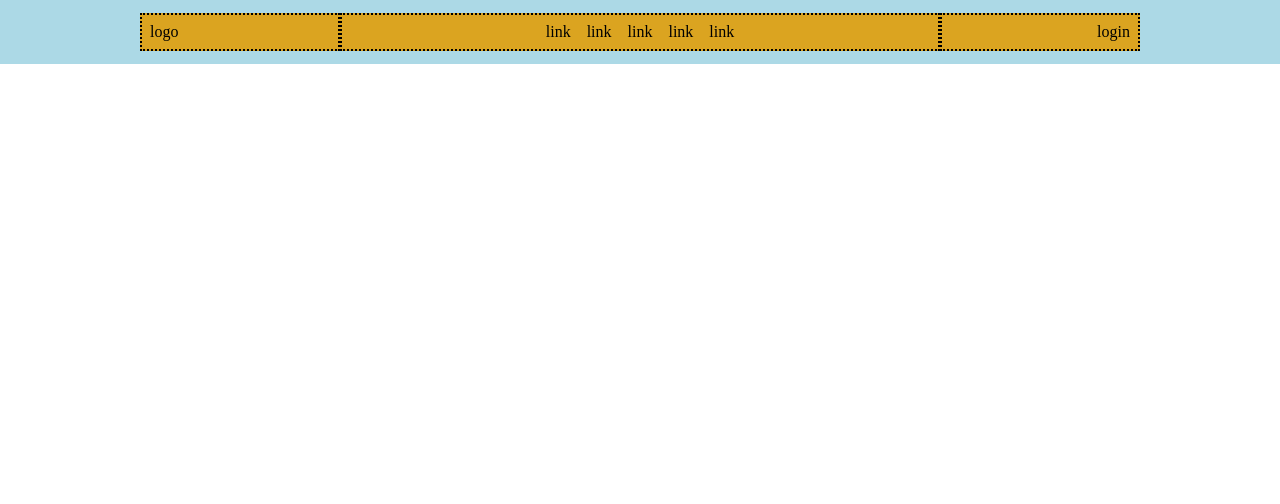
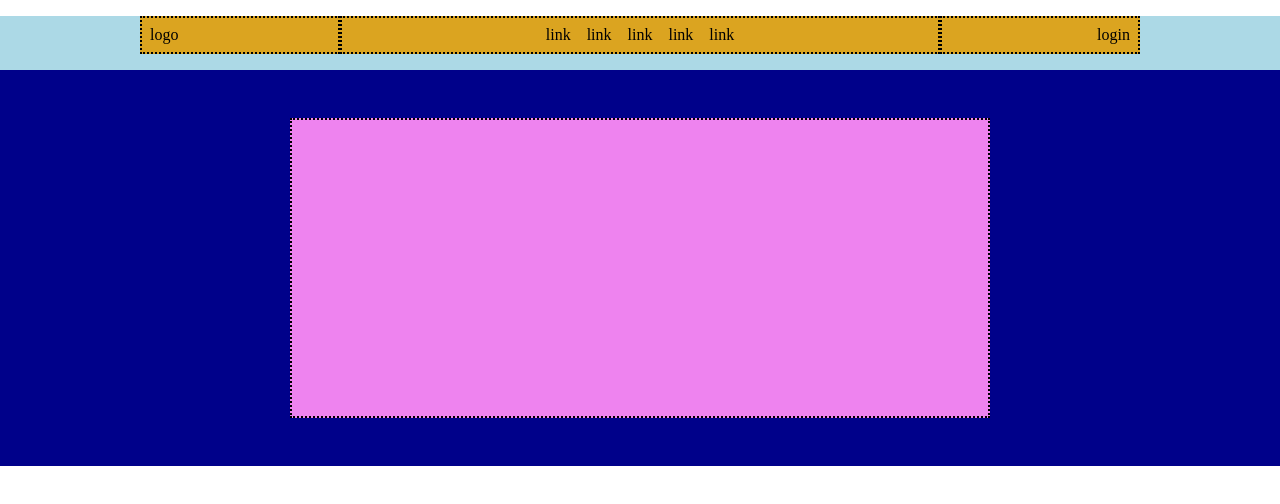
Before and after one commit to MonteDeveloper/htmlcss-struttura-discord, a plain HTML site: page index.html in a window 1280 px wide. Drawn offline with Linux system fonts and the light colour scheme.

Commit message:
style(header): blocco inferiore header

```diff
--- a/css/style.css
+++ b/css/style.css
@@ -9,8 +9,19 @@ span{
     padding: .5em;
 }
 
-header > div{
-    padding: .8em;
+.centeredBox{
+    margin: 0 auto;
+    max-width: 1000px;
+}
+
+.mainRowMargin{
+    margin-top: 3em;
+    margin-bottom: 3em;
+}
+
+.smallRowMargin{
+    margin-top: 1em;
+    margin-bottom: 1em;
 }
 
 .flexContainer{
@@ -26,17 +37,24 @@ header > div{
     justify-content: flex-end;
 }
 
-.centeredBox{
-    margin: 0 auto;
-    max-width: 1000px;
-}
-
 .minW_1-5{
     min-width: calc(100% / 5);
 }
 
 .minW_3-5{
     min-width: calc(100% / 5 * 3);
+}
+
+.w_7-10{
+    width: 70%;
+}
+
+.minH_firstBox{
+    min-height: 300px;
+}
+
+.content{
+    width: 99999px;
 }
 
 .bordSection{
--- a/index.html
+++ b/index.html
@@ -10,7 +10,8 @@
 <body>
     <header>
         <div class="bgC2">
-            <div class="flexContainer flexJusCenter centeredBox bgC1">
+            <!-- blocco superiore con menu -->
+            <div class="flexContainer flexJusCenter centeredBox smallRowMargin bgC1">
                 <div class="flexContainer minW_1-5 bordSection">
                     <span>logo</span>
                 </div>
@@ -25,6 +26,17 @@
                     <span>login</span>
                 </div>
             </div>
+
+            <!-- blocco inferiore -->
+            <div class="flexContainer bgC3">
+                <div class="mainRowMargin centeredBox">
+                    <div class="minH_firstBox bordSection w_7-10 centeredBox bgC4">
+                        <div class="content">
+
+                        </div>
+                    </div>
+                </div>
+            </div>
         </div>
     </header>
 </body>
```
